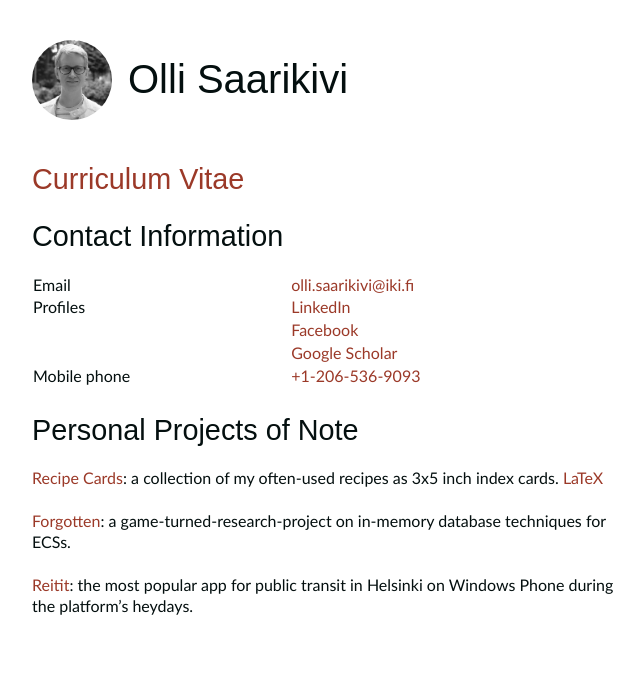
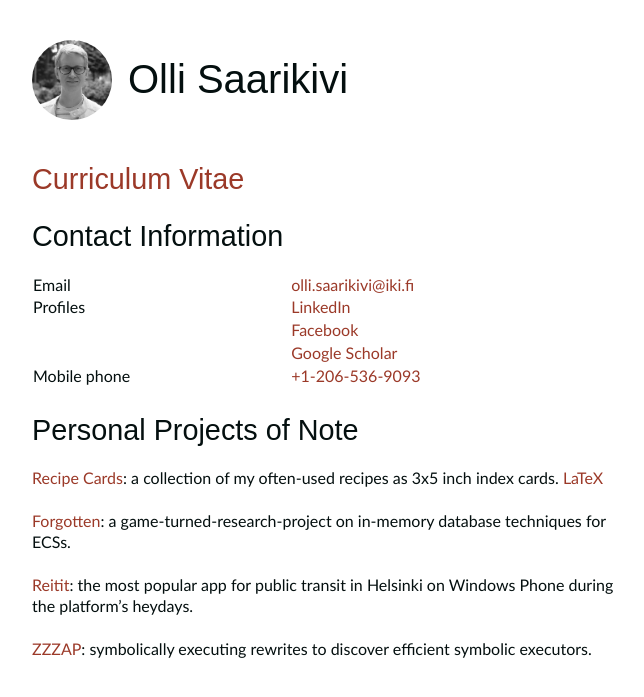
Before and after one commit to OlliSaarikivi/homepage, a Jekyll site: the page built from index.md, in a window 1280 px wide. Shown: the top 697 px of the page, without its empty margins (308-952 px from the left). Built offline with Jekyll 4.4.1, drawn with Linux system fonts in a browser that asks for light colours.

Commit message:
Add zzzap

```diff
--- a/index.md
+++ b/index.md
@@ -22,3 +22,5 @@ order: 1
 [Forgotten](https://github.com/OlliSaarikivi/forgotten): a game-turned-research-project on in-memory database techniques for ECSs.
 
 [Reitit](https://github.com/OlliSaarikivi/reitit): the most popular app for public transit in Helsinki on Windows Phone during the platform's heydays.
+
+[ZZZAP](https://github.com/OlliSaarikivi/zzzap): symbolically executing rewrites to discover efficient symbolic executors.
```
